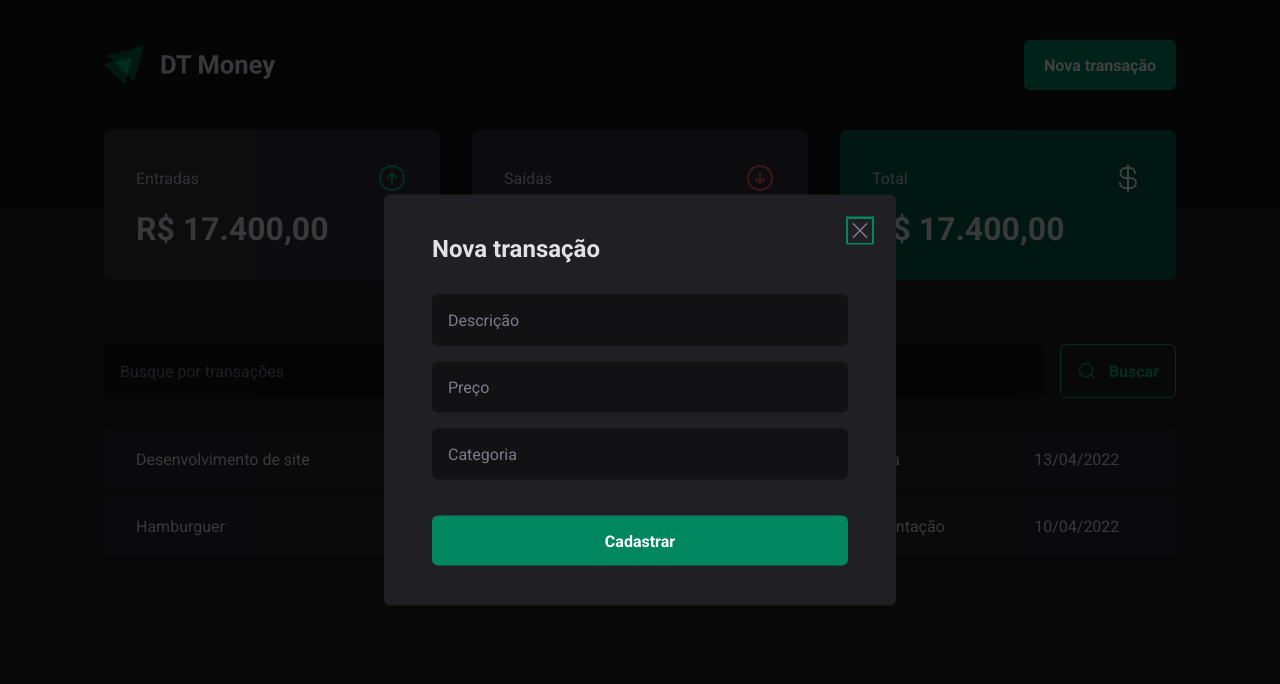
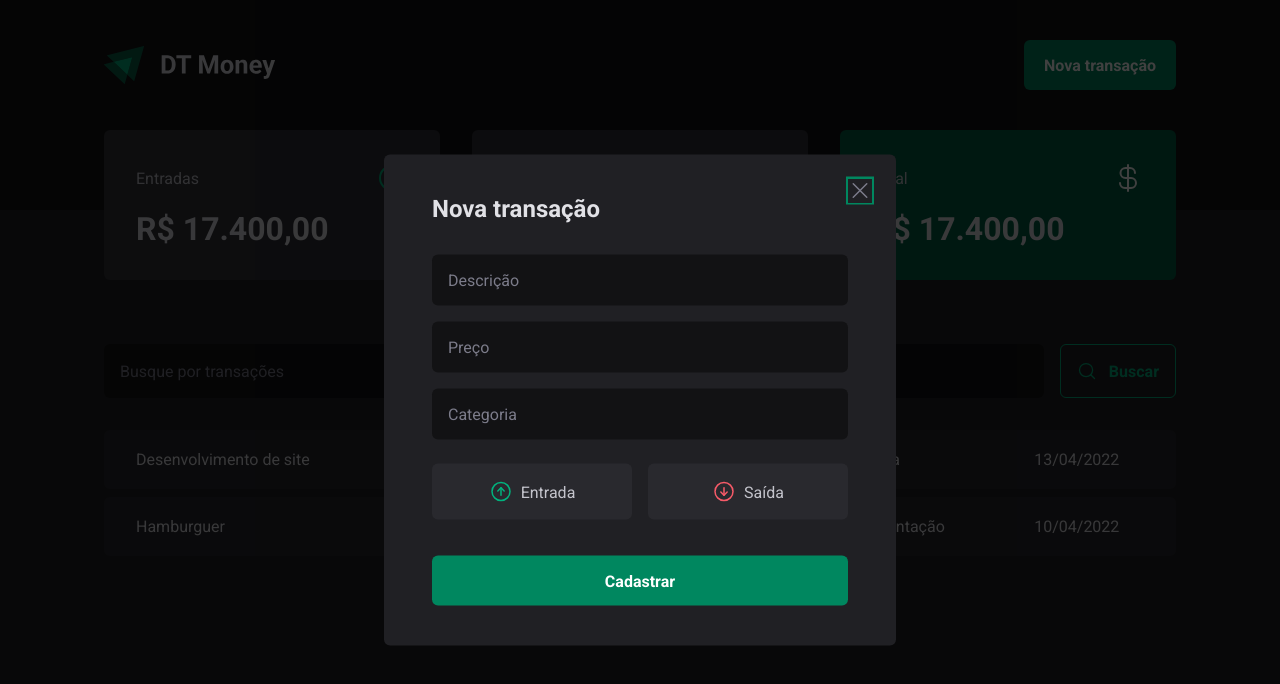
Before and after one commit to GFrasson/ignite-dt-money, a React (Vite) app: page / in a window 1280 px wide. Both pictures are taken after a click on the button "Nova transação". Shown: the top 684 px of the page. Built offline with nearby package versions, Linux system fonts and the light colour scheme.

Commit message:
transaction type buttons

```diff
--- a/package.json
+++ b/package.json
@@ -10,6 +10,7 @@
   },
   "dependencies": {
     "@radix-ui/react-dialog": "^1.0.3",
+    "@radix-ui/react-radio-group": "^1.1.2",
     "phosphor-react": "^1.4.1",
     "react": "^18.2.0",
     "react-dom": "^18.2.0",
--- a/src/components/NewTransactionModal/index.tsx
+++ b/src/components/NewTransactionModal/index.tsx
@@ -1,6 +1,6 @@
 import * as Dialog from "@radix-ui/react-dialog";
-import { CloseButton, Content, Overlay } from "./styles";
-import { X } from "phosphor-react";
+import { ArrowCircleDown, ArrowCircleUp, X } from "phosphor-react";
+import { CloseButton, Content, Overlay, TransactionType, TransactionTypeButton } from "./styles";
 
 export function NewTransactionModal() {
   return (
@@ -19,6 +19,18 @@
           <input type="number" placeholder="Preço" required />
           <input type="text" placeholder="Categoria" required />
 
+          <TransactionType>
+            <TransactionTypeButton variant="income" value="income">
+              <ArrowCircleUp size={24} />
+              Entrada
+            </TransactionTypeButton>
+
+            <TransactionTypeButton variant="outcome" value="outcome">
+              <ArrowCircleDown size={24} />
+              Saída
+            </TransactionTypeButton>
+          </TransactionType>
+
           <button type="submit">
             Cadastrar
           </button>
--- a/src/components/NewTransactionModal/styles.ts
+++ b/src/components/NewTransactionModal/styles.ts
@@ -1,6 +1,6 @@
 import styled from 'styled-components';
 import * as Dialog from '@radix-ui/react-dialog';
-// import * as RadioGroup from '@radix-ui/react-radio-group';
+import * as RadioGroup from '@radix-ui/react-radio-group';
 
 export const Overlay = styled(Dialog.Overlay)`
   position: fixed;
@@ -75,48 +75,52 @@
   color: ${(props) => props.theme['gray-500']};
 `
 
-// export const TransactionType = styled(RadioGroup.Root)`
-//   display: grid;
-//   grid-template-columns: repeat(2, 1fr);
-//   gap: 1rem;
-//   margin-top: 0.5rem;
-// `
+export const TransactionType = styled(RadioGroup.Root)`
+  display: grid;
+  grid-template-columns: repeat(2, 1fr);
+  gap: 1rem;
+  margin-top: 0.5rem;
+`
 
-// interface TransactionTypeButtonProps {
-//   variant: 'income' | 'outcome'
-// }
+interface TransactionTypeButtonProps {
+  variant: 'income' | 'outcome'
+}
 
-// export const TransactionTypeButton = styled(
-//   RadioGroup.Item,
-// )<TransactionTypeButtonProps>`
-//   background: ${(props) => props.theme['gray-700']};
-//   padding: 1rem;
-//   display: flex;
-//   align-items: center;
-//   justify-content: center;
-//   gap: 0.5rem;
-//   border-radius: 6px;
-//   cursor: pointer;
-//   border: 0;
-//   color: ${(props) => props.theme['gray-300']};
-//   svg {
-//     color: ${(props) =>
-//       props.variant === 'income'
-//         ? props.theme['green-300']
-//         : props.theme['red-300']};
-//   }
-//   &[data-state='unchecked']:hover {
-//     transition: background-color 0.2s;
-//     background: ${(props) => props.theme['gray-600']};
-//   }
-//   &[data-state='checked'] {
-//     color: ${(props) => props.theme.white};
-//     background: ${(props) =>
-//       props.variant === 'income'
-//         ? props.theme['green-500']
-//         : props.theme['red-500']};
-//     svg {
-//       color: ${(props) => props.theme.white};
-//     }
-//   }
-// `
+export const TransactionTypeButton = styled(
+  RadioGroup.Item,
+)<TransactionTypeButtonProps>`
+  background: ${(props) => props.theme['gray-700']};
+  padding: 1rem;
+  display: flex;
+  align-items: center;
+  justify-content: center;
+  gap: 0.5rem;
+  border-radius: 6px;
+  cursor: pointer;
+  border: 0;
+  color: ${(props) => props.theme['gray-300']};
+
+  svg {
+    color: ${(props) =>
+      props.variant === 'income'
+        ? props.theme['green-300']
+        : props.theme['red-300']};
+  }
+
+  &[data-state='unchecked']:hover {
+    transition: background-color 0.2s;
+    background: ${(props) => props.theme['gray-600']};
+  }
+
+  &[data-state='checked'] {
+    color: ${(props) => props.theme.white};
+    background: ${(props) =>
+      props.variant === 'income'
+        ? props.theme['green-500']
+        : props.theme['red-500']};
+
+    svg {
+      color: ${(props) => props.theme.white};
+    }
+  }
+`
```
Also changed, not shown: 1 other file (tests, documents, lock files or other folders).
